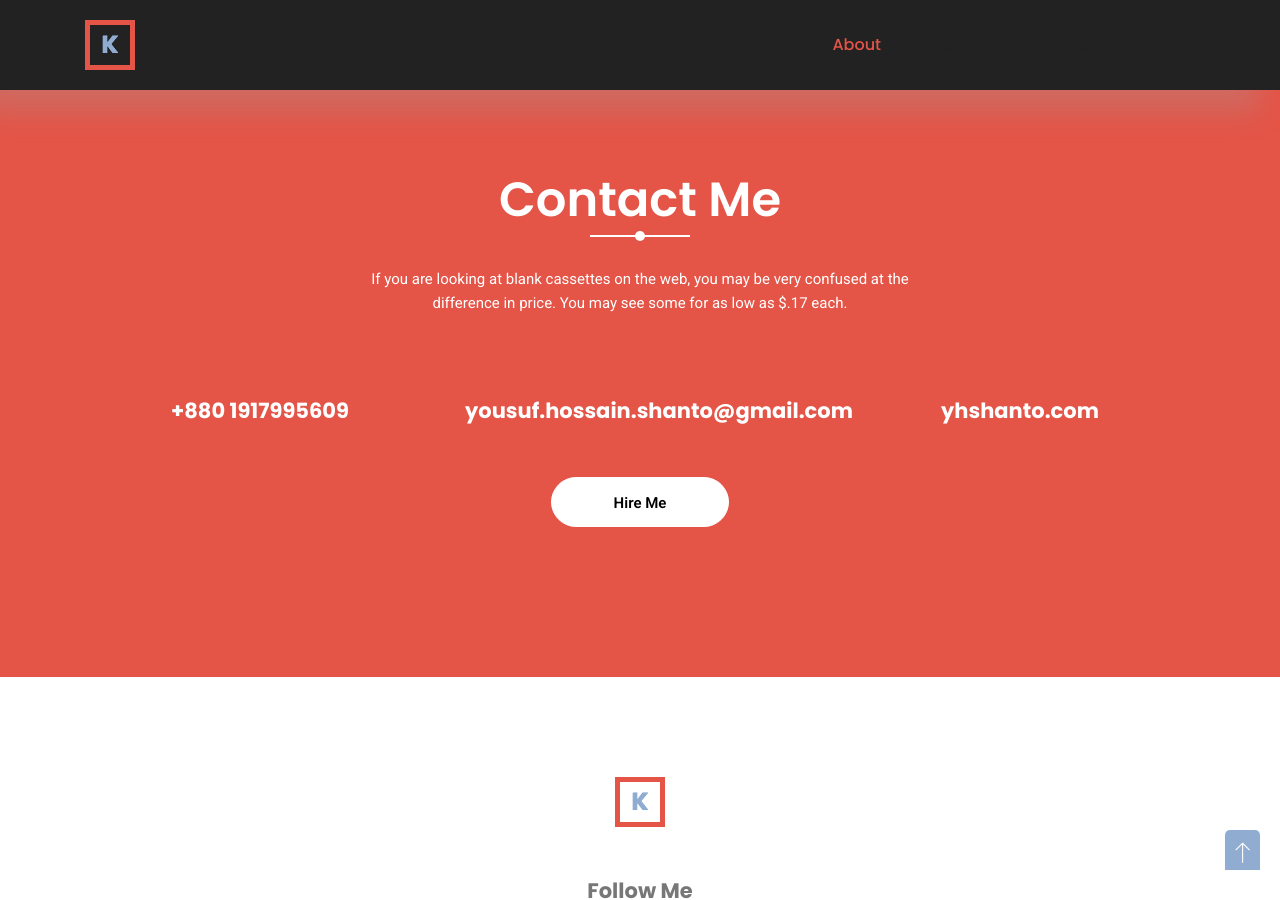
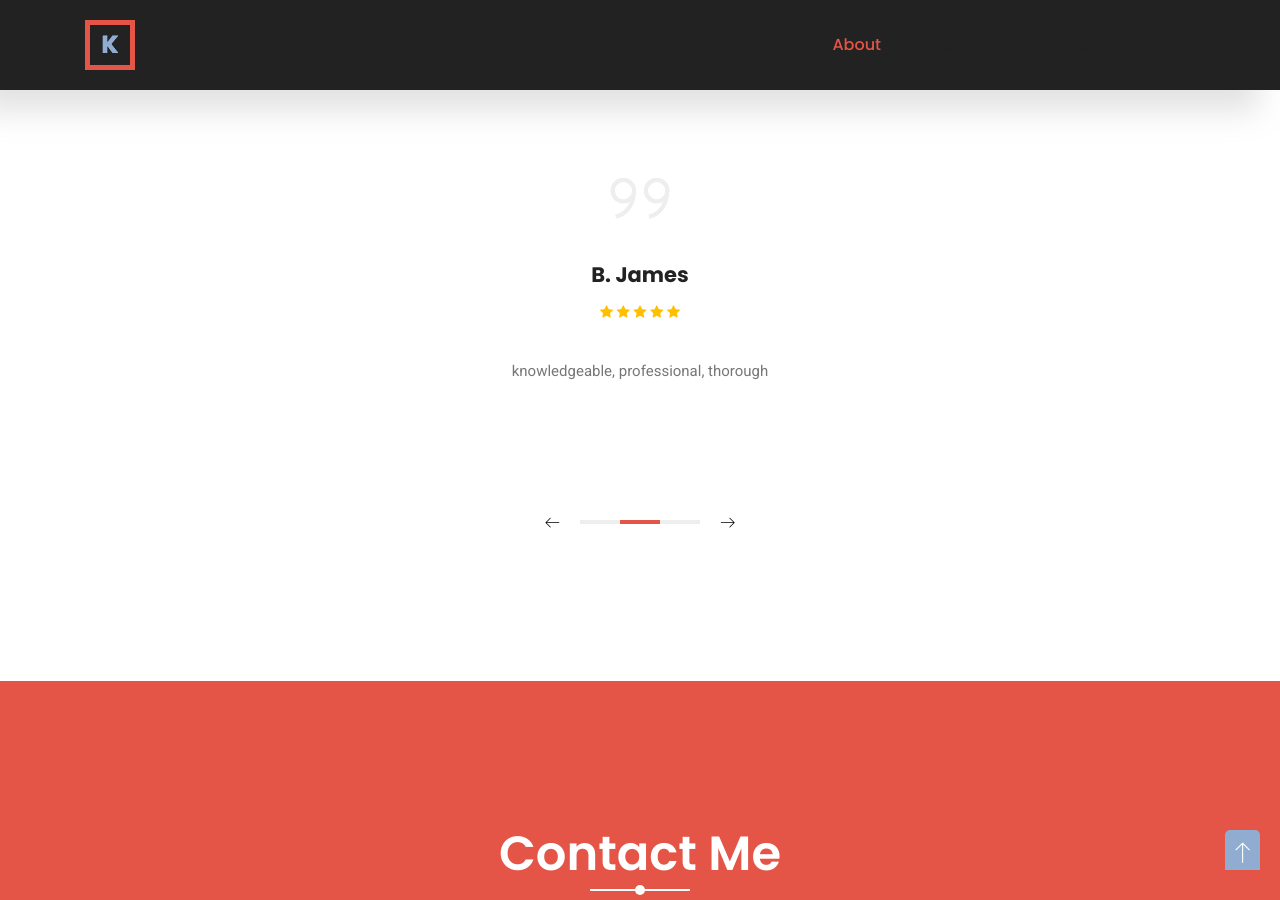
Before and after one commit to yousuf-hossain-shanto/personal, a Jekyll site: the page built from _pages/about.md, in a window 1280 px wide and 900 px high, scrolled down 2135 px. Built offline with Jekyll 4.4.1, drawn with Linux system fonts in a browser that asks for light colours; nearby versions of some CDN libraries.

Commit message:
Fixed broken links

```diff
--- a/_layouts/about.html
+++ b/_layouts/about.html
@@ -13,8 +13,8 @@ title: About
 					</h1>
 					<p class="link-nav">
 						<span class="box">
-							<a href="{{ site.baseurl }}">Home </a>
-							<a href="{{ site.baseurl }}/about">About</a></span></p>
+							<a href="{{ site.baseurl | absolute_url }}">Home </a>
+							<a href="{{ site.baseurl | absolute_url }}/about">About</a></span></p>
 
 				</div>
 			</div>
@@ -107,3 +107,33 @@ title: About
             </div>
         </section>
         <!-- End Job Historyt Area Area -->
+
+
+        <!-- Start Testimonials Area -->
+        <section class="testimonials_area section-gap">
+                <div class="container">
+                    <div class="testi_slider owl-carousel">
+                        {% for testimonial in site.testimonials %}
+                        <div class="item">
+                            <div class="testi_item">
+                                <img src="{{ site.baseurl }}/assets/img/quote.png" alt="quote">
+                                <h4>{{ testimonial.name }}</h4>
+                                <ul class="list">
+                                    <li><a href="#"><i class="fa fa-star"></i></a></li>
+                                    <li><a href="#"><i class="fa fa-star"></i></a></li>
+                                    <li><a href="#"><i class="fa fa-star"></i></a></li>
+                                    <li><a href="#"><i class="fa fa-star"></i></a></li>
+                                    <li><a href="#"><i class="fa fa-star"></i></a></li>
+                                </ul>
+                                <div class="wow fadeIn" data-wow-duration="1s">
+                                    <p>
+                                        {{ testimonial.content }}
+                                    </p>
+                                </div>
+                            </div>
+                        </div>
+                        {% endfor %}
+                    </div>
+                </div>
+            </section>
+            <!-- End Testimonials Area -->
--- a/_layouts/default.html
+++ b/_layouts/default.html
@@ -42,12 +42,12 @@
 					<a href="{{ site.baseurl }}"><img src="{{ site.baseurl }}/logo.png" alt="{{site.name}}" /></a>
 				</div>
 				<nav id="nav-menu-container">
-					<ul class="nav-menu">
+					<ul {% if page.url != "/" %} class="nav-menu" {% else %} class="nav-menu white" {% endif %}>
 						<li class="">
                             {% if page.url == "/" %}
-                            <a class="active" href="{{ site.baseurl }}">Home</a>
+                            <a class="active" href="{{ site.baseurl | absolute_url }}">Home</a>
                             {% else %}
-                            <a href="{{ site.baseurl }}">Home</a>
+                            <a href="{{ site.baseurl | absolute_url }}">Home</a>
                             {% endif %}
                         </li>
 						<li>
```
